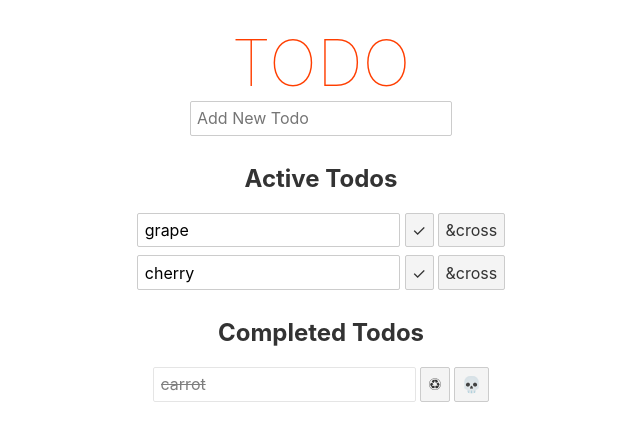
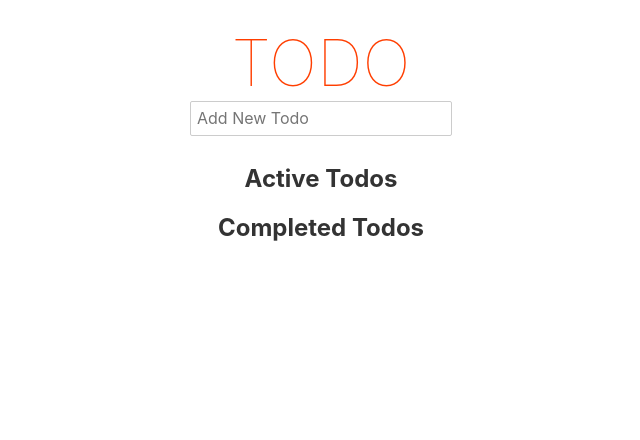
Before and after one commit to Garcila/todo_svelte, a Svelte app: page / in a window 1280 px wide. Shown: the top 440 px of the page, without its empty margins (319-959 px from the left). Built offline with nearby package versions, Linux system fonts and the light colour scheme.

Commit message:
♻️ Refactor todo.  Still there is room to simplify

```diff
--- a/src/Components/TodoList.svelte
+++ b/src/Components/TodoList.svelte
@@ -3,6 +3,10 @@
 	import { crossfade } from "svelte/transition";
 	import { todos } from "./stores";
 
+	$: activeTodos = $todos.filter(todo => !todo.deleted);
+	$: deletedTodos = $todos.filter(todo => todo.deleted);
+
+	// use Local Storage from the Store
 	todos.useLocalStorage();
 
 	// Code for the todo animation between in Active and Deleted
@@ -26,8 +30,7 @@
 </script>
 
 <h2>Active Todos</h2>
-
-{#each $todos.filter(todo => !todo.deleted) as todo (todo.id)}
+{#each activeTodos as todo (todo.id)}
 	<label in:receive={{ key: todo.id }} out:send={{ key: todo.id }}>
 		<input
 			id={todo.id}
@@ -40,7 +43,7 @@
 	</label>
 {/each}
 <h2>Completed Todos</h2>
-{#each $todos.filter(todo => todo.deleted) as todo (todo.id)}
+{#each deletedTodos as todo (todo.id)}
 	<label in:receive={{ key: todo.id }} out:send={{ key: todo.id }}>
 		<input
 			id={todo.id}
--- a/src/Components/stores.js
+++ b/src/Components/stores.js
@@ -1,27 +1,9 @@
 import { writable } from "svelte/store";
 import { v4 as uuidv4 } from "uuid";
 
+// the key and startValue are used to create the object to store in Local Storage
 function manageTodos(key, startValue) {
-	const { subscribe, set, update } = writable([
-		{
-			id: 1,
-			name: "carrot",
-			completed: false,
-			deleted: true,
-		},
-		{
-			id: 2,
-			name: "grape",
-			completed: false,
-			deleted: false,
-		},
-		{
-			id: 3,
-			name: "cherry",
-			completed: false,
-			deleted: false,
-		},
-	]);
+	const { subscribe, set, update } = writable([]);
 
 	return {
 		subscribe,
@@ -63,7 +45,7 @@ function manageTodos(key, startValue) {
 				return todos;
 			});
 		},
-		// LOCAL STORAGE IMPLEMENTATION
+		// Local Storage implementation
 		useLocalStorage: () => {
 			const json = localStorage.getItem(key);
 			if (json) {
@@ -77,23 +59,4 @@ function manageTodos(key, startValue) {
 	};
 }
 
-export const todos = manageTodos("todos", [
-	{
-		id: 1,
-		name: "carrot",
-		completed: false,
-		deleted: true,
-	},
-	{
-		id: 2,
-		name: "grape",
-		completed: false,
-		deleted: false,
-	},
-	{
-		id: 3,
-		name: "cherry",
-		completed: false,
-		deleted: false,
-	},
-]);
+export const todos = manageTodos("todos", []);
```
Also changed, not shown: 1 other file (tests, documents, lock files or other folders).
